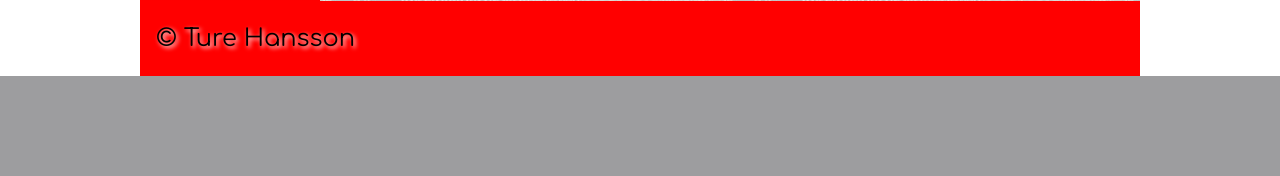
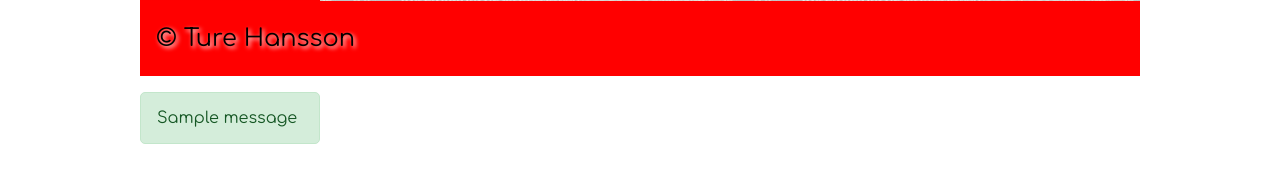
Before and after one commit to turehans/Maori-Engish-Dictionary, a Python web app: template templates/word.html in a window 1280 px wide. Shown: the part 1004-1180 px from the top of the page. Before the commit the page ends 1080 px from the top, so only its background shows below. Run offline with Jinja, Linux system fonts and the light colour scheme; the template is opened without the code that fills it: most values are stand-ins (such as "Sample title", 1, 10 or a date in 2020); one stand-in notice (Sample message) is shown; some web fonts are replaced.

Commit message:
Displaying error messages better, and redirecting correctly if there is an error

```diff
--- a/static/css/style.css
+++ b/static/css/style.css
@@ -109,6 +109,28 @@ footer p {
 
 footer img {
     float: right;
+}
+
+.flash-messages {
+    margin: 1rem 0;
+}
+
+.flash-message {
+    padding: 1rem;
+    border-radius: 5px;
+    margin-bottom: 1rem;
+}
+
+.flash-message.error {
+    background-color: #f8d7da;
+    color: #721c24;
+    border: 1px solid #f5c6cb;
+}
+
+.flash-message.success {
+    background-color: #d4edda;
+    color: #155724;
+    border: 1px solid #c3e6cb;
 }
 
 @media only screen and (max-width: 768px) {
--- a/templates/base.html
+++ b/templates/base.html
@@ -14,6 +14,17 @@
 		<header>
 			<h1>{% block heading %}{% endblock %}</h1>
 		</header>
+
+		<!-- Section to display flashed error messages -->
+        {% with messages = get_flashed_messages(with_categories=true) %}
+        {% if messages %}
+        <div class="flash-messages">
+            {% for category, message in messages %}
+            <div class="flash-message {{ category }}">{{ message }}</div>
+            {% endfor %}
+        </div>
+        {% endif %}
+        {% endwith %}
 
 		<nav>
             <input type="checkbox" name="drop_down_menu" />
--- a/templates/word.html
+++ b/templates/word.html
@@ -39,7 +39,7 @@ Maōri - English Dictionary
 
   <div class="form-group">
     <div class="form-label"></div>
-    <div class="form-element"><input type="submit" value="Remove Category"></div>
+    <div class="form-element"><input type="submit" value="Remove Word"></div>
   </div>
 </form>
 
```
Also changed, not shown: app.py (+17 -8 lines), dictionary.db.
